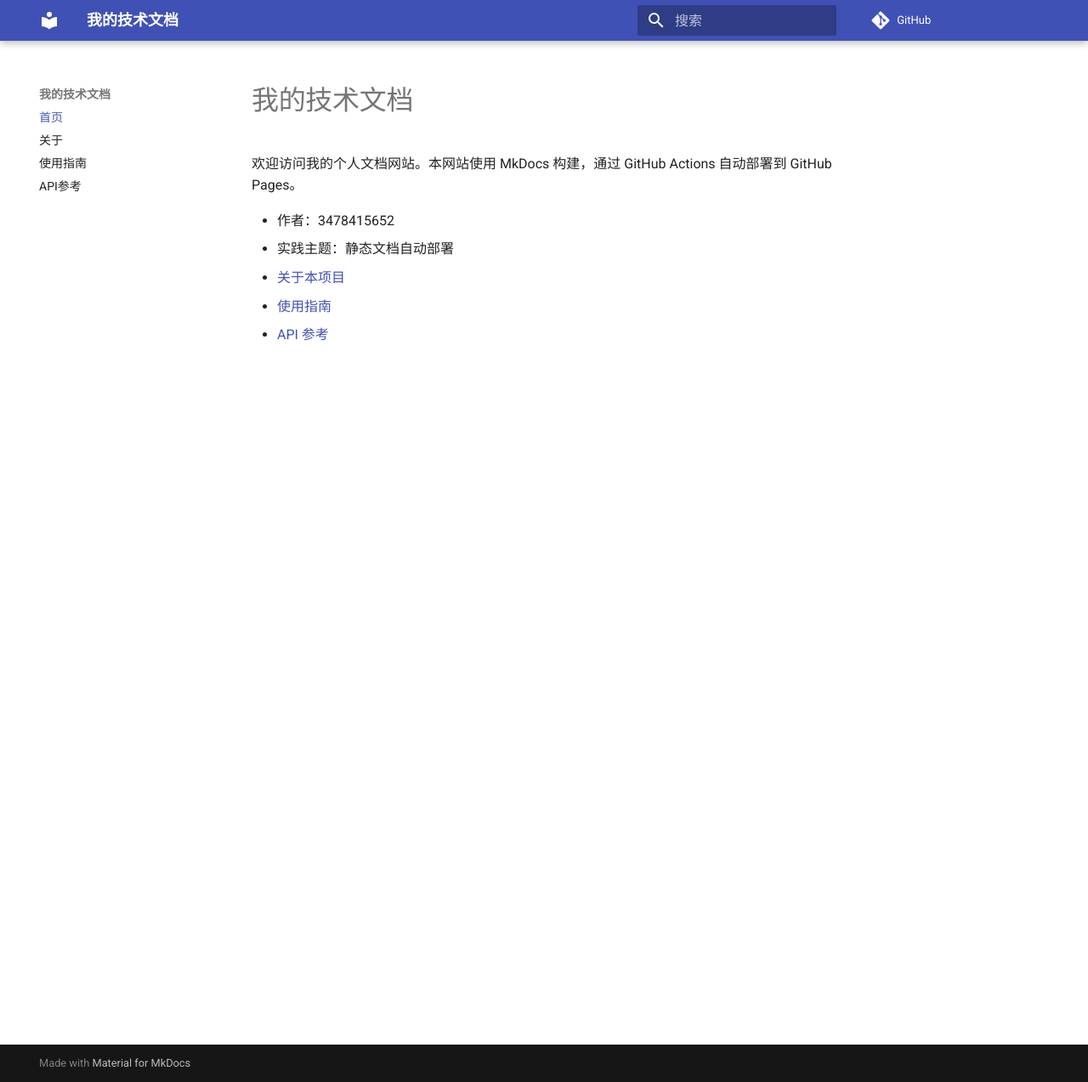
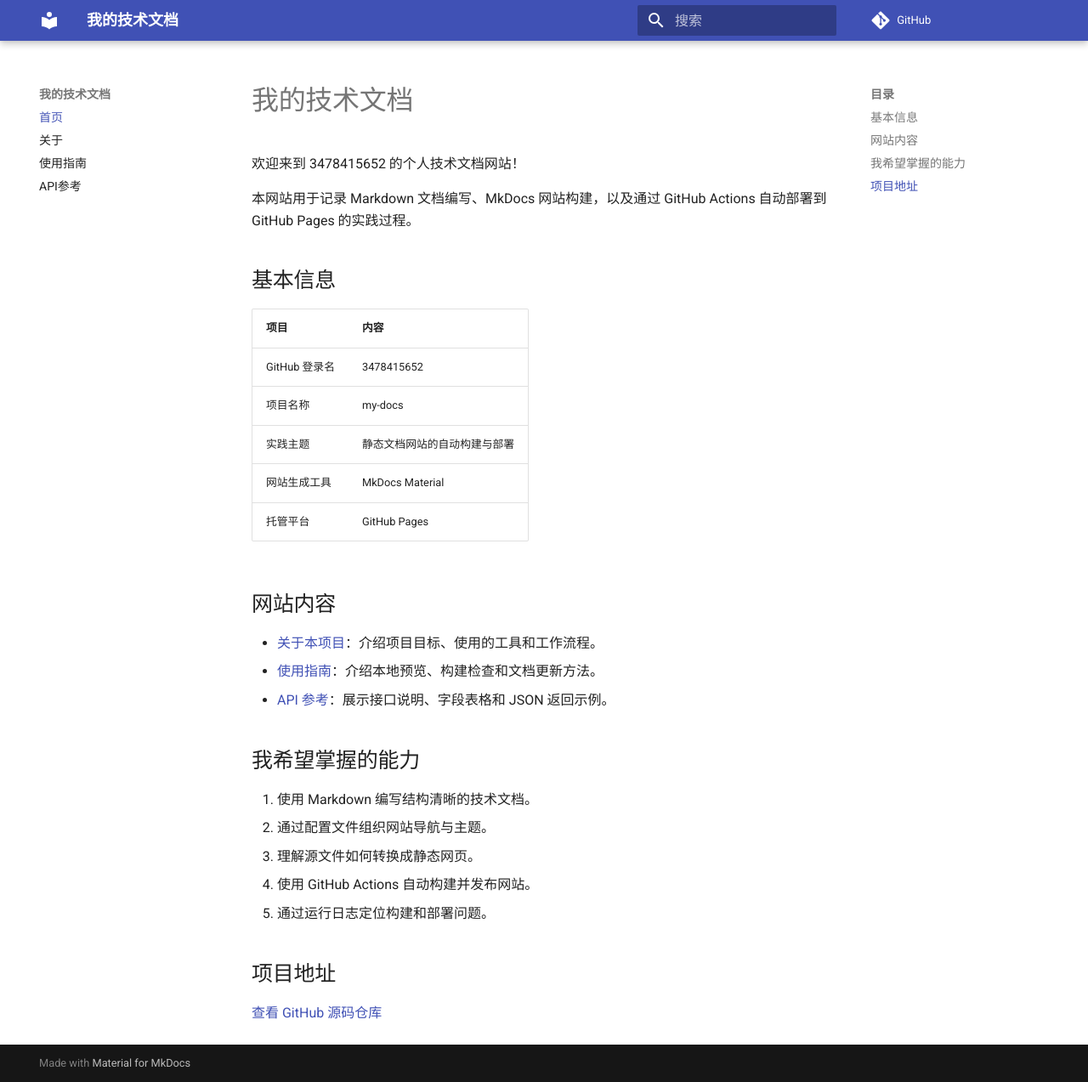
Before and after one commit to 3478415652/my-docs, an MkDocs documentation site: the page built from docs/index.md, in a window 1280 px wide and 1273 px high. Shown: the whole window at 85% size. Built offline with MkDocs 1.6.1 and Material for MkDocs 9.7.7, drawn with Linux system fonts in a browser that asks for light colours; comment, search, counter and statistics services are not loaded.

Commit message:
Update index.md

```diff
--- a/docs/index.md
+++ b/docs/index.md
@@ -1,9 +1,33 @@
 # 我的技术文档
 
-欢迎访问我的个人文档网站。本网站使用 MkDocs 构建，通过 GitHub Actions 自动部署到 GitHub Pages。
+欢迎来到 3478415652 的个人技术文档网站！
 
-- 作者：3478415652
-- 实践主题：静态文档自动部署
-- [关于本项目](about.md)
-- [使用指南](guide.md)
-- [API 参考](api.md)
+本网站用于记录 Markdown 文档编写、MkDocs 网站构建，以及通过 GitHub Actions 自动部署到 GitHub Pages 的实践过程。
+
+## 基本信息
+
+| 项目 | 内容 |
+| --- | --- |
+| GitHub 登录名 | 3478415652 |
+| 项目名称 | my-docs |
+| 实践主题 | 静态文档网站的自动构建与部署 |
+| 网站生成工具 | MkDocs Material |
+| 托管平台 | GitHub Pages |
+
+## 网站内容
+
+- [关于本项目](about.md)：介绍项目目标、使用的工具和工作流程。
+- [使用指南](guide.md)：介绍本地预览、构建检查和文档更新方法。
+- [API 参考](api.md)：展示接口说明、字段表格和 JSON 返回示例。
+
+## 我希望掌握的能力
+
+1. 使用 Markdown 编写结构清晰的技术文档。
+2. 通过配置文件组织网站导航与主题。
+3. 理解源文件如何转换成静态网页。
+4. 使用 GitHub Actions 自动构建并发布网站。
+5. 通过运行日志定位构建和部署问题。
+
+## 项目地址
+
+[查看 GitHub 源码仓库](https://github.com/3478415652/my-docs)
```
